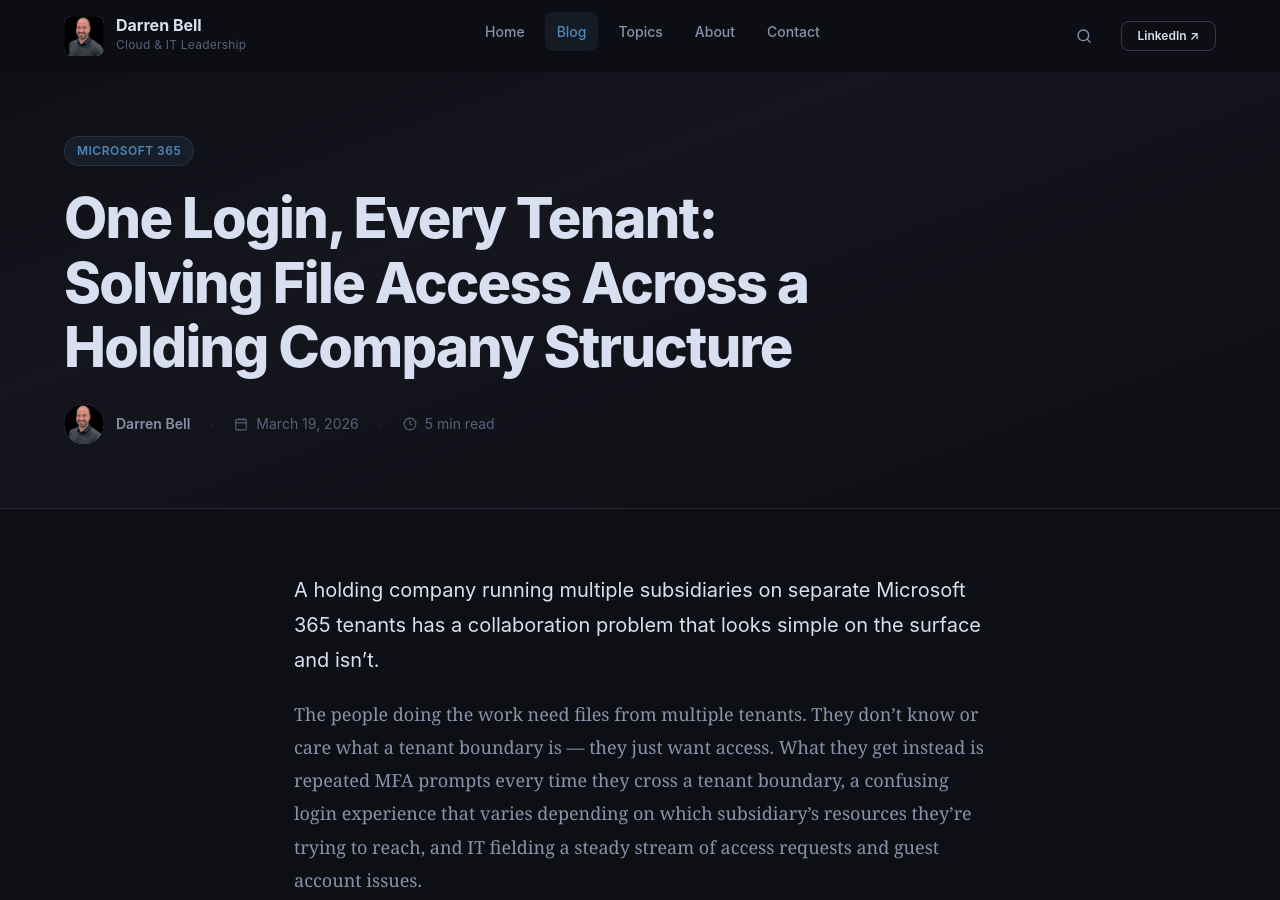
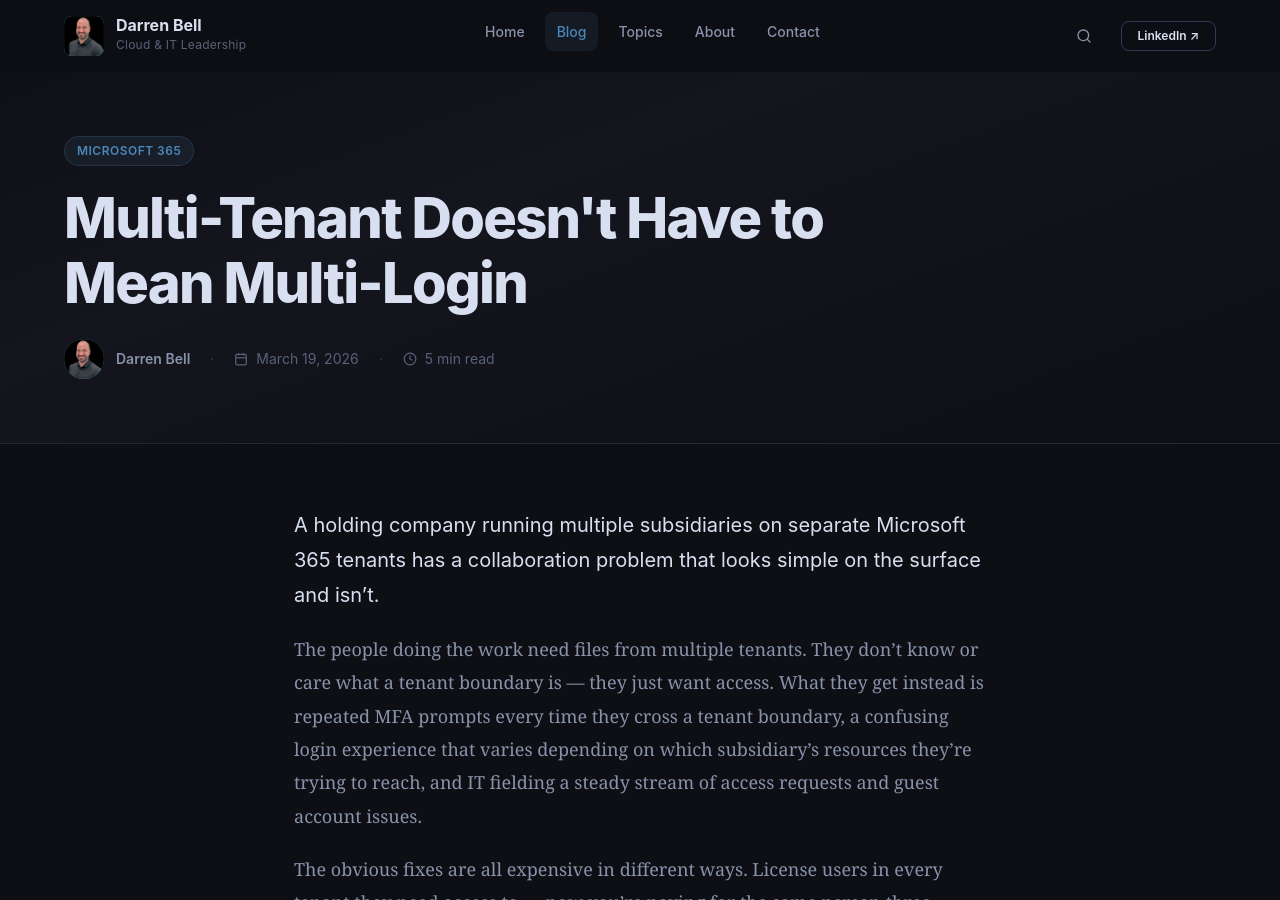
Before and after one commit to darrenbell09/DB_Blog, a Jekyll site: the page built from _posts/2026-04-09-cross-tenant-sync-mfa-trust.md, in a window 1280 px wide and 900 px high. Built offline with Jekyll 4.4.1, drawn with Linux system fonts in a browser that asks for light colours; comment, search, counter and statistics services are not loaded.

Commit message:
Update cross-tenant post title

```diff
--- a/_posts/2026-04-09-cross-tenant-sync-mfa-trust.md
+++ b/_posts/2026-04-09-cross-tenant-sync-mfa-trust.md
@@ -1,6 +1,6 @@
 ---
 layout: post
-title: "One Login, Every Tenant: Solving File Access Across a Holding Company Structure"
+title: "Multi-Tenant Doesn't Have to Mean Multi-Login"
 subtitle: "The goal wasn't clever identity architecture. It was one MFA prompt and access to everything."
 date: 2026-03-19
 category: Microsoft 365
```
